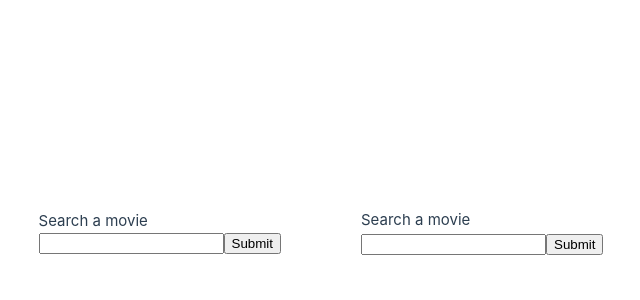
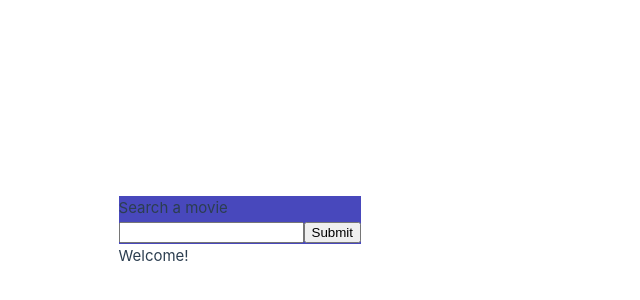
Before and after one commit to Sneak-ySnake/movieFront, a Vue app: page / in a window 1280 px wide. Shown: the part 168-468 px from the top of the page, without its empty margins (279-919 px from the left). Built offline with nearby package versions, Linux system fonts and the light colour scheme.

Commit message:
Adding less for style and cleaning old style

```diff
--- a/package.json
+++ b/package.json
@@ -20,6 +20,8 @@
     "@vue/eslint-config-prettier": "^7.1.0",
     "eslint": "^8.39.0",
     "eslint-plugin-vue": "^9.11.0",
+    "less": "^4.2.0",
+    "less-loader": "^11.1.3",
     "prettier": "^2.8.8",
     "vite": "^4.3.9"
   }
--- a/src/App.vue
+++ b/src/App.vue
@@ -7,70 +7,8 @@ import PageHeader from './components/PageHeader.vue';
   <header>
     <PageHeader />
   </header>
-
+  <br />
   <RouterView />
 </template>
 
-<style scoped>
-header {
-  line-height: 1.5;
-  max-height: 100vh;
-}
-
-.logo {
-  display: block;
-  margin: 0 auto 2rem;
-}
-
-nav {
-  width: 100%;
-  font-size: 12px;
-  text-align: center;
-  margin-top: 2rem;
-}
-
-nav a.router-link-exact-active {
-  color: var(--color-text);
-}
-
-nav a.router-link-exact-active:hover {
-  background-color: transparent;
-}
-
-nav a {
-  display: inline-block;
-  padding: 0 1rem;
-  border-left: 1px solid var(--color-border);
-}
-
-nav a:first-of-type {
-  border: 0;
-}
-
-@media (min-width: 1024px) {
-  header {
-    display: flex;
-    place-items: center;
-    padding-right: calc(var(--section-gap) / 2);
-  }
-
-  .logo {
-    margin: 0 2rem 0 0;
-  }
-
-  header .wrapper {
-    display: flex;
-    place-items: flex-start;
-    flex-wrap: wrap;
-  }
-
-  nav {
-    text-align: left;
-    margin-left: -1rem;
-    font-size: 1rem;
-
-    padding: 1rem 0;
-    margin-top: 1rem;
-  }
-}
-</style>
+<style></style>
--- a/src/components/searchComponents/BasicSearchBar.vue
+++ b/src/components/searchComponents/BasicSearchBar.vue
@@ -1,6 +1,6 @@
 
 <template>
-    <div>
+    <div class="header">
         Search a movie <br />
         <form :action="`/movieSearch/${searchQuery}&1`">
             <input type="text" v-model="searchQuery" />
@@ -20,4 +20,8 @@ export default {
 
 </script>
 
-<style></style>
+<style lang="less">
+.header {
+    background-color: rgb(72, 72, 188);
+}
+</style>
--- a/src/views/Home.vue
+++ b/src/views/Home.vue
@@ -1,11 +1,7 @@
 
 <template>
   <div>
-    Search a movie <br />
-    <form :action="`/movieSearch/${searchQuery}&1`">
-      <input type="text" v-model="searchQuery" />
-      <input type="submit" />
-    </form>
+    Welcome!
   </div>
 </template>
 
```
Also changed, not shown: 1 other file (tests, documents, lock files or other folders).
